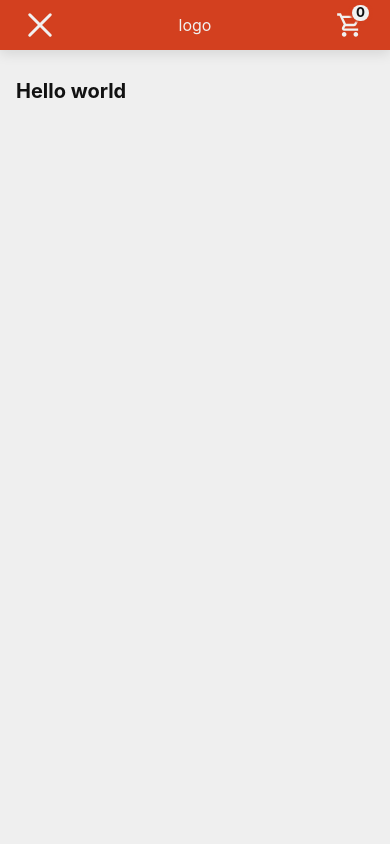
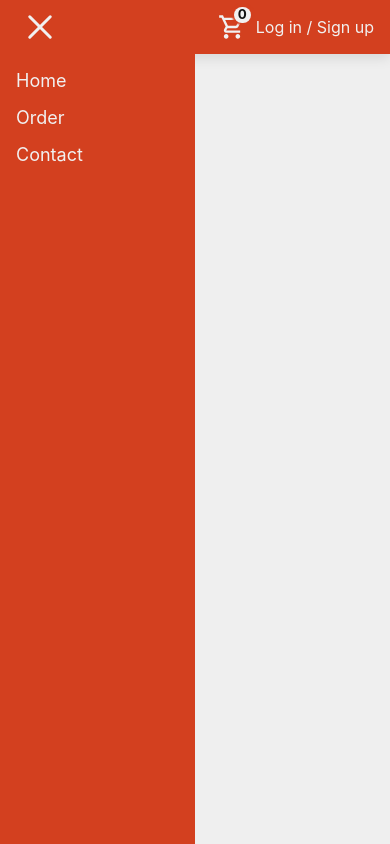
Before and after one commit to cichowsky/pizzeria, a Next.js app: page / in a window 390 px wide. Both pictures are taken after a click on the button "Open the menu". Built offline with nearby package versions, Linux system fonts and the light colour scheme.

Commit message:
add mobile navigation

```diff
--- a/components/HamburgerButton/HamburgerButton.styles.ts
+++ b/components/HamburgerButton/HamburgerButton.styles.ts
@@ -1,8 +1,5 @@
 import styled, { css } from 'styled-components';
-
-const burgerWidth = '2rem';
-const burgerHeight = '1.25rem';
-const barThickness = '3px';
+import { hamburger } from 'styles/constants';
 
 interface ISHamburgerProps {
   readonly isActive: boolean;
@@ -10,18 +7,18 @@ interface ISHamburgerProps {
 
 export const SHamburger = styled.span<ISHamburgerProps>`
   position: relative;
-  width: ${burgerWidth};
-  height: ${burgerHeight};
+  width: ${hamburger.width};
+  height: ${hamburger.height};
 
   & > span {
     position: absolute;
     left: 0;
 
     width: 100%;
-    height: ${barThickness};
+    height: ${hamburger.barThickness};
 
     border-radius: 9999px;
-    background-color: ${({ theme }) => theme.colors.headerText};
+    background-color: currentColor;
 
     transition: transform 0.2s, opacity 0.2s;
 
@@ -30,11 +27,11 @@ export const SHamburger = styled.span<ISHamburgerProps>`
     }
 
     &:nth-child(2) {
-      top: calc(50% - ${barThickness} / 2);
+      top: calc(50% - ${hamburger.barThickness} / 2);
     }
 
     &:nth-child(3) {
-      top: calc(100% - ${barThickness});
+      top: calc(100% - ${hamburger.barThickness});
     }
   }
 
@@ -43,7 +40,8 @@ export const SHamburger = styled.span<ISHamburgerProps>`
     css`
       & > span {
         &:nth-child(1) {
-          transform: translateY(calc((${burgerHeight} - ${barThickness}) / 2)) rotate(45deg);
+          transform: translateY(calc((${hamburger.height} - ${hamburger.barThickness}) / 2))
+            rotate(45deg);
         }
 
         &:nth-child(2) {
@@ -52,7 +50,8 @@ export const SHamburger = styled.span<ISHamburgerProps>`
         }
 
         &:nth-child(3) {
-          transform: translateY(calc((${burgerHeight} - ${barThickness}) / -2)) rotate(-45deg);
+          transform: translateY(calc((${hamburger.height} - ${hamburger.barThickness}) / -2))
+            rotate(-45deg);
         }
       }
     `}
--- a/components/HamburgerButton/HamburgerButton.tsx
+++ b/components/HamburgerButton/HamburgerButton.tsx
@@ -1,15 +1,22 @@
-import { useState } from 'react';
 import SButtonIcon from 'components/UI/ButtonIcon/ButtonIcon';
 import { SHamburger } from './HamburgerButton.styles';
 
-const HamburgerButton = () => {
-  const [isOpen, setIsOpen] = useState(false);
+interface IHamburgerButtonProps {
+  isOpen: boolean;
+  onClick: () => void;
+  ariaControls: string;
+}
 
-  const handleClick = () => setIsOpen(!isOpen);
-
+const HamburgerButton = ({ isOpen, onClick, ariaControls }: IHamburgerButtonProps) => {
   return (
-    <SButtonIcon type="button" onClick={handleClick}>
-      <SHamburger isActive={isOpen}>
+    <SButtonIcon
+      type="button"
+      onClick={onClick}
+      aria-label={isOpen ? 'Close the menu' : 'Open the menu'}
+      aria-expanded={!!isOpen}
+      aria-controls={ariaControls}
+    >
+      <SHamburger isActive={isOpen} aria-hidden>
         <span />
         <span />
         <span />
--- a/components/Header/Header.styles.ts
+++ b/components/Header/Header.styles.ts
@@ -1,11 +1,12 @@
 import styled from 'styled-components';
+import { header } from 'styles/constants';
 
 export const SWrapper = styled.header`
   position: fixed;
   top: 0;
   left: 0;
   right: 0;
-  height: var(--headerHeight);
+  height: ${header.height};
   color: ${({ theme }) => theme.colors.headerText};
   background-color: ${({ theme }) => theme.colors.headerBackground};
   box-shadow: ${({ theme }) => theme.boxShadow};
@@ -22,3 +23,9 @@ export const SInner = styled.div`
   padding: 0 ${({ theme }) => theme.layout.padding};
   margin: 0 auto;
 `;
+
+export const SGroup = styled.div`
+  flex-shrink: 0;
+  display: flex;
+  align-items: center;
+`;
--- a/components/Header/Header.tsx
+++ b/components/Header/Header.tsx
@@ -1,15 +1,20 @@
 import Cart from 'components/Cart/Cart';
-import HamburgerButton from 'components/HamburgerButton/HamburgerButton';
-import { SWrapper, SInner } from './Header.styles';
+import Navigation from 'components/Navigation/Navigation';
+import Link from 'next/link';
+import { SWrapper, SInner, SGroup } from './Header.styles';
 
 const Header = () => {
   return (
     <SWrapper>
       <SInner>
-        <HamburgerButton />
-        <div>logo</div>
-        {/* <div>navigation</div> mobile - hamburger, desktop links */}
-        <Cart />
+        <Navigation />
+
+        <SGroup>
+          <Cart />
+          <Link href="/auth">
+            <a>Log in / Sign up</a>
+          </Link>
+        </SGroup>
       </SInner>
     </SWrapper>
   );
--- /dev/null
+++ b/components/Navigation/Navigation.styles.ts
@@ -0,0 +1,20 @@
+import styled from 'styled-components';
+import { header } from 'styles/constants';
+
+export const SNavLinks = styled.ul<{ isOpen: boolean }>`
+  position: fixed;
+  top: ${header.height};
+  bottom: 0;
+  left: 0;
+  transform: translateX(${({ isOpen }) => (isOpen ? '0' : '-101%')});
+  width: 50%;
+
+  display: flex;
+  flex-direction: column;
+  padding: ${({ theme }) => theme.layout.padding};
+  gap: ${({ theme }) => theme.layout.padding};
+  font-size: 1.125rem;
+  background-color: ${({ theme }) => theme.colors.headerBackground};
+  transition: transform 0.2s, visibility 0.2s;
+  visibility: ${({ isOpen }) => !isOpen && 'hidden'};
+`;
--- /dev/null
+++ b/components/Navigation/Navigation.tsx
@@ -0,0 +1,33 @@
+import { useState } from 'react';
+import Link from 'next/link';
+import HamburgerButton from 'components/HamburgerButton/HamburgerButton';
+import { SNavLinks } from './Navigation.styles';
+
+const navLinks = [
+  { path: '/', label: 'Home', id: 1 },
+  { path: '/order', label: 'Order', id: 2 },
+  { path: '/contact', label: 'Contact', id: 3 },
+];
+
+const Navigation = () => {
+  const [isMenuOpen, setIsMenuOpen] = useState(false);
+  const handleClick = () => setIsMenuOpen(!isMenuOpen);
+
+  return (
+    <nav role="navigation" aria-label="Main menu">
+      <HamburgerButton isOpen={isMenuOpen} onClick={handleClick} ariaControls="main-menu" />
+
+      <SNavLinks isOpen={isMenuOpen} id="main-menu">
+        {navLinks.map((link) => (
+          <li key={link.id}>
+            <Link href={link.path}>
+              <a>{link.label}</a>
+            </Link>
+          </li>
+        ))}
+      </SNavLinks>
+    </nav>
+  );
+};
+
+export default Navigation;
--- a/components/templates/Template.styles.ts
+++ b/components/templates/Template.styles.ts
@@ -1,16 +1,13 @@
 import styled from 'styled-components';
+import { header } from 'styles/constants';
 
 export const SWrapper = styled.div`
-  padding-top: var(--headerHeight);
+  padding-top: ${header.height};
   min-height: 100vh;
 
   display: flex;
   flex-direction: column;
   background-color: ${({ theme }) => theme.colors.background};
-
-  @media (min-width: 640px) {
-    --headerHeight: ${({ theme }) => theme.header.heightBig};
-  }
 `;
 
 export const SContent = styled.main`
--- a/styled.d.ts
+++ b/styled.d.ts
@@ -14,10 +14,6 @@ declare module 'styled-components' {
       maxWidth: string;
       padding: string;
     };
-    header: {
-      heightSmall: string;
-      heightBig: string;
-    };
     boxShadow: string;
   }
 }
--- a/styles/GlobalStyle.ts
+++ b/styles/GlobalStyle.ts
@@ -1,10 +1,6 @@
 import { createGlobalStyle } from 'styled-components';
 
 const GlobalStyle = createGlobalStyle`
-  :root {
-    --headerHeight: ${({ theme }) => theme.header.heightSmall}
-  }
-
   *, *::before, *::after {
     box-sizing: border-box;
   }
@@ -25,6 +21,21 @@ const GlobalStyle = createGlobalStyle`
   button, a {
     cursor: pointer;
   }
+
+  a {
+    color: inherit;
+    text-decoration: none;
+  }
+
+  ul {
+    list-style-type: none;
+    padding: 0;
+    margin: 0;
+  }
+
+  li {
+    display: inline-block;
+  }
 `;
 
 export default GlobalStyle;
--- /dev/null
+++ b/styles/constants.ts
@@ -0,0 +1,9 @@
+export const hamburger = {
+  width: '2rem',
+  height: '1.25rem',
+  barThickness: '3px',
+};
+
+export const header = {
+  height: '54px',
+};
--- a/styles/theme.ts
+++ b/styles/theme.ts
@@ -12,10 +12,6 @@ const theme: DefaultTheme = {
     maxWidth: '1280px',
     padding: '1rem',
   },
-  header: {
-    heightSmall: '50px',
-    heightBig: '100px',
-  },
   boxShadow: '0px 4px 12px rgba(0, 0, 0, 0.1)',
 };
 
```
Also changed, not shown: public/icons/home.svg (added), public/icons/phone.svg (added).
